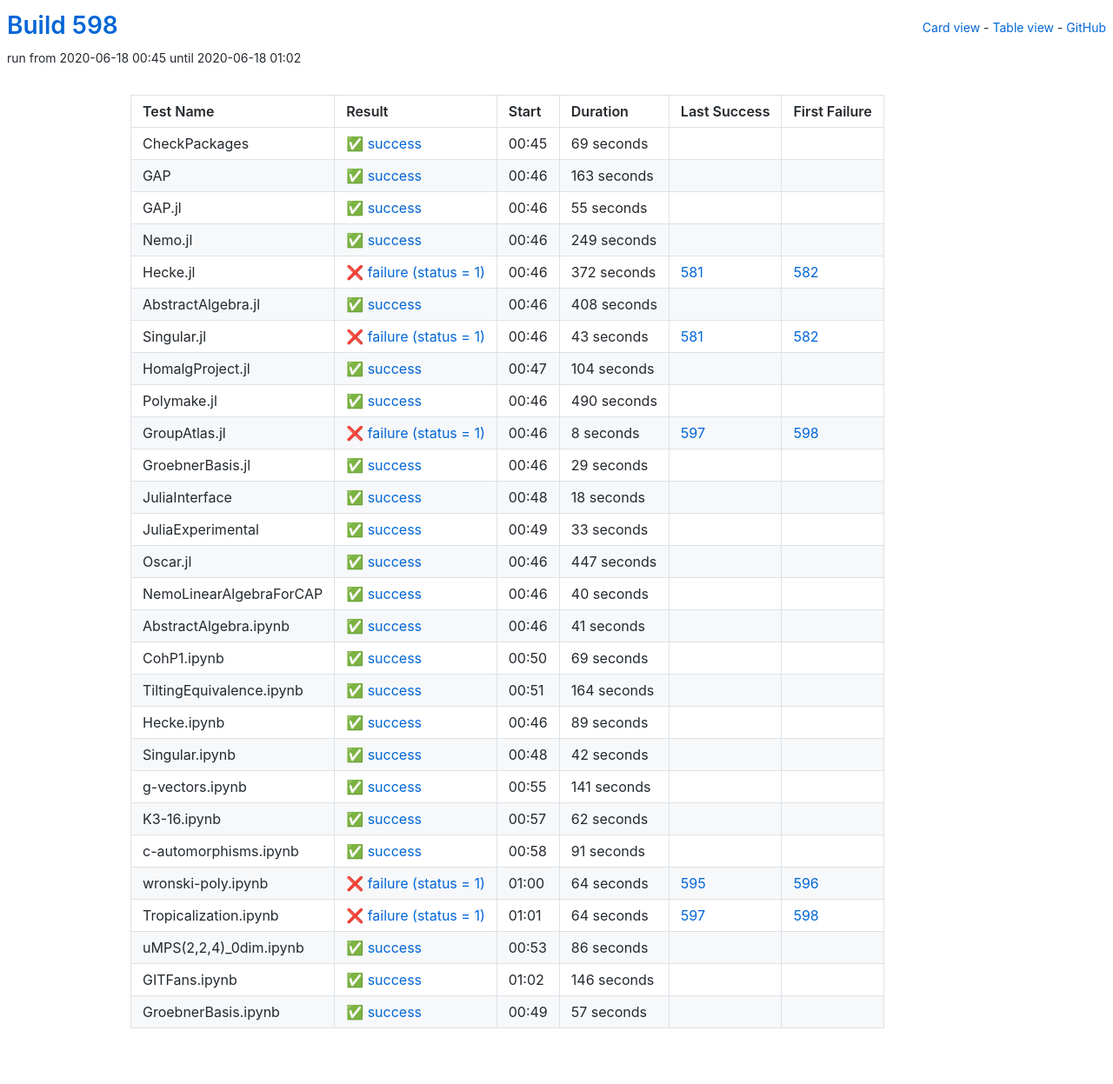
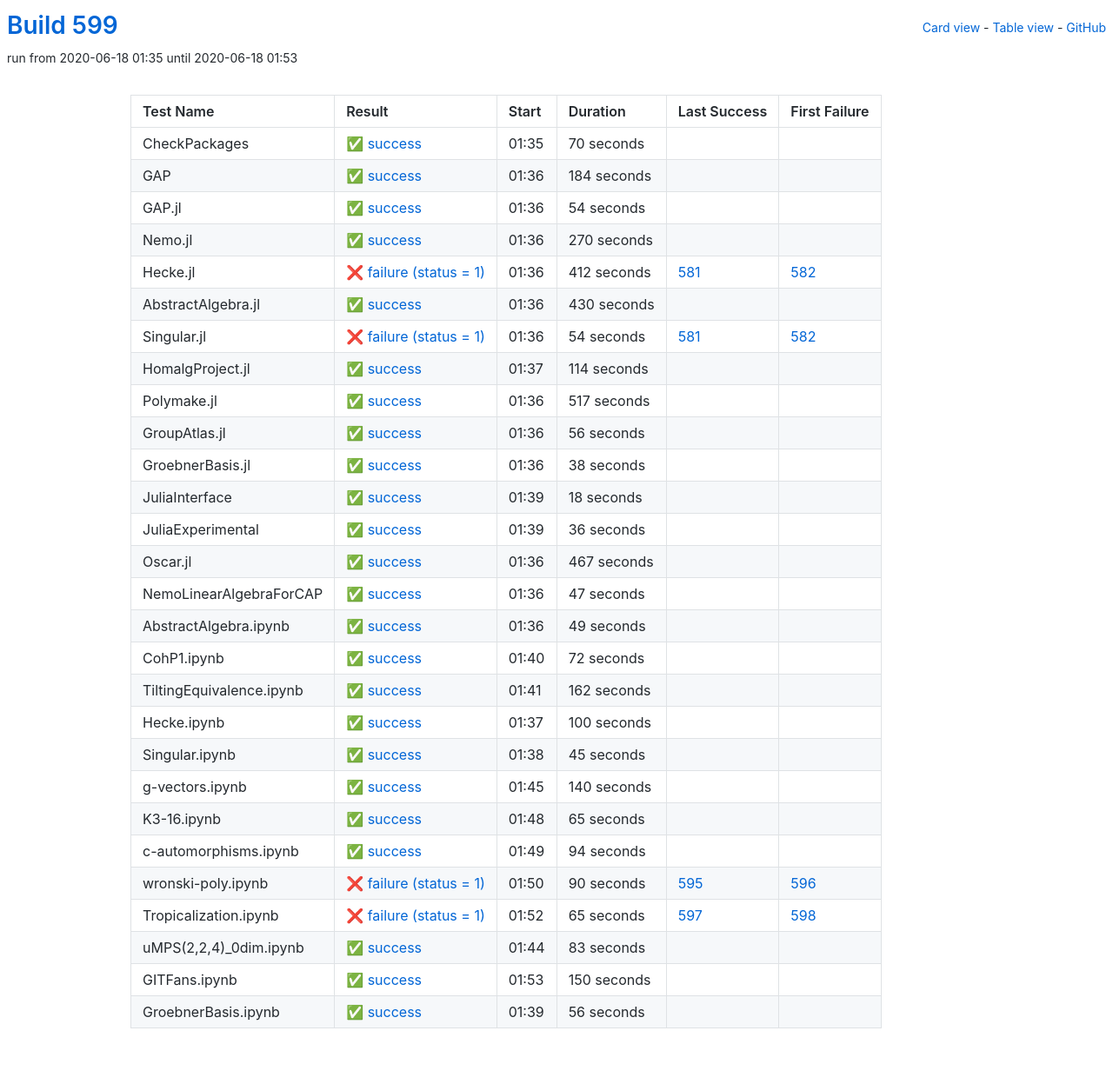
Before and after one commit to oscar-system/oscar-ci-status-1.4, a Jekyll site: the page built from table.html, in a window 1280 px wide. Shown: the whole page at 87% size. Built offline with Jekyll 4.4.1, drawn with Linux system fonts in a browser that asks for light colours.

Commit message:
Build #599

```diff
--- a/_data/ci.yml
+++ b/_data/ci.yml
@@ -1,6 +1,6 @@
 ---
-build: 598
-build_url: https://oscarci.mathematik.uni-kl.de/job/oscar-julia-1.4/598/
+build: 599
+build_url: https://oscarci.mathematik.uni-kl.de/job/oscar-julia-1.4/599/
 job: oscar-julia-1.4
 organization: oscar-system
 repo: oscar-ci-status-1.4
@@ -8,140 +8,140 @@ repourl: https://github.com/oscar-system/oscar-ci-status-1.4
 tests:
 - name: CheckPackages
   id: checkpackages
-  log: https://oscarci.mathematik.uni-kl.de/job/oscar-julia-1.4/598/artifact/logs/build-598/CheckPackages.log
-  start: 2020-06-18 00:45
+  log: https://oscarci.mathematik.uni-kl.de/job/oscar-julia-1.4/599/artifact/logs/build-599/CheckPackages.log
+  start: 2020-06-18 01:35
   success: true
   exitcode: 0
   status: success
-  duration: 69
+  duration: 70
   last_success: false
   last_success_url:
   first_failure: false
   first_failure_url:
 - name: GAP
   id: gap
-  log: https://oscarci.mathematik.uni-kl.de/job/oscar-julia-1.4/598/artifact/logs/build-598/GAP.log
-  start: 2020-06-18 00:46
+  log: https://oscarci.mathematik.uni-kl.de/job/oscar-julia-1.4/599/artifact/logs/build-599/GAP.log
+  start: 2020-06-18 01:36
   success: true
   exitcode: 0
   status: success
-  duration: 163
+  duration: 184
   last_success: false
   last_success_url:
   first_failure: false
   first_failure_url:
 - name: GAP.jl
   id: gap-jl
-  log: https://oscarci.mathematik.uni-kl.de/job/oscar-julia-1.4/598/artifact/logs/build-598/GAP.jl.log
-  start: 2020-06-18 00:46
+  log: https://oscarci.mathematik.uni-kl.de/job/oscar-julia-1.4/599/artifact/logs/build-599/GAP.jl.log
+  start: 2020-06-18 01:36
   success: true
   exitcode: 0
   status: success
-  duration: 55
+  duration: 54
   last_success: false
   last_success_url:
   first_failure: false
   first_failure_url:
 - name: Nemo.jl
   id: nemo-jl
-  log: https://oscarci.mathematik.uni-kl.de/job/oscar-julia-1.4/598/artifact/logs/build-598/Nemo.jl.log
-  start: 2020-06-18 00:46
+  log: https://oscarci.mathematik.uni-kl.de/job/oscar-julia-1.4/599/artifact/logs/build-599/Nemo.jl.log
+  start: 2020-06-18 01:36
   success: true
   exitcode: 0
   status: success
-  duration: 249
+  duration: 270
   last_success: false
   last_success_url:
   first_failure: false
   first_failure_url:
 - name: Hecke.jl
   id: hecke-jl
-  log: https://oscarci.mathematik.uni-kl.de/job/oscar-julia-1.4/598/artifact/logs/build-598/Hecke.jl.log
-  start: 2020-06-18 00:46
+  log: https://oscarci.mathematik.uni-kl.de/job/oscar-julia-1.4/599/artifact/logs/build-599/Hecke.jl.log
+  start: 2020-06-18 01:36
   success: false
   exitcode: 1
   status: failure
-  duration: 372
+  duration: 412
   last_success: 581
   last_success_url: https://oscarci.mathematik.uni-kl.de/job/oscar-julia-1.4/581/
   first_failure: 582
   first_failure_url: https://oscarci.mathematik.uni-kl.de/job/oscar-julia-1.4/582/
 - name: AbstractAlgebra.jl
   id: abstractalgebra-jl
-  log: https://oscarci.mathematik.uni-kl.de/job/oscar-julia-1.4/598/artifact/logs/build-598/AbstractAlgebra.jl.log
-  start: 2020-06-18 00:46
+  log: https://oscarci.mathematik.uni-kl.de/job/oscar-julia-1.4/599/artifact/logs/build-599/AbstractAlgebra.jl.log
+  start: 2020-06-18 01:36
   success: true
   exitcode: 0
   status: success
-  duration: 408
+  duration: 430
   last_success: false
   last_success_url:
   first_failure: false
   first_failure_url:
 - name: Singular.jl
   id: singular-jl
-  log: https://oscarci.mathematik.uni-kl.de/job/oscar-julia-1.4/598/artifact/logs/build-598/Singular.jl.log
-  start: 2020-06-18 00:46
+  log: https://oscarci.mathematik.uni-kl.de/job/oscar-julia-1.4/599/artifact/logs/build-599/Singular.jl.log
+  start: 2020-06-18 01:36
   success: false
   exitcode: 1
   status: failure
-  duration: 43
+  duration: 54
   last_success: 581
   last_success_url: https://oscarci.mathematik.uni-kl.de/job/oscar-julia-1.4/581/
   first_failure: 582
   first_failure_url: https://oscarci.mathematik.uni-kl.de/job/oscar-julia-1.4/582/
 - name: HomalgProject.jl
   id: homalgproject-jl
-  log: https://oscarci.mathematik.uni-kl.de/job/oscar-julia-1.4/598/artifact/logs/build-598/HomalgProject.jl.log
-  start: 2020-06-18 00:47
+  log: https://oscarci.mathematik.uni-kl.de/job/oscar-julia-1.4/599/artifact/logs/build-599/HomalgProject.jl.log
+  start: 2020-06-18 01:37
   success: true
   exitcode: 0
   status: success
-  duration: 104
+  duration: 114
   last_success: false
   last_success_url:
   first_failure: false
   first_failure_url:
 - name: Polymake.jl
   id: polymake-jl
-  log: https://oscarci.mathematik.uni-kl.de/job/oscar-julia-1.4/598/artifact/logs/build-598/Polymake.jl.log
-  start: 2020-06-18 00:46
+  log: https://oscarci.mathematik.uni-kl.de/job/oscar-julia-1.4/599/artifact/logs/build-599/Polymake.jl.log
+  start: 2020-06-18 01:36
   success: true
   exitcode: 0
   status: success
-  duration: 490
+  duration: 517
   last_success: false
   last_success_url:
   first_failure: false
   first_failure_url:
 - name: GroupAtlas.jl
   id: groupatlas-jl
-  log: https://oscarci.mathematik.uni-kl.de/job/oscar-julia-1.4/598/artifact/logs/build-598/GroupAtlas.jl.log
-  start: 2020-06-18 00:46
-  success: false
-  exitcode: 1
-  status: failure
-  duration: 8
-  last_success: 597
-  last_success_url: https://oscarci.mathematik.uni-kl.de/job/oscar-julia-1.4/597/
-  first_failure: 598
-  first_failure_url: https://oscarci.mathematik.uni-kl.de/job/oscar-julia-1.4/598/
-- name: GroebnerBasis.jl
-  id: groebnerbasis-jl
-  log: https://oscarci.mathematik.uni-kl.de/job/oscar-julia-1.4/598/artifact/logs/build-598/GroebnerBasis.jl.log
-  start: 2020-06-18 00:46
+  log: https://oscarci.mathematik.uni-kl.de/job/oscar-julia-1.4/599/artifact/logs/build-599/GroupAtlas.jl.log
+  start: 2020-06-18 01:36
   success: true
   exitcode: 0
   status: success
-  duration: 29
+  duration: 56
+  last_success: false
+  last_success_url:
+  first_failure: false
+  first_failure_url:
+- name: GroebnerBasis.jl
+  id: groebnerbasis-jl
+  log: https://oscarci.mathematik.uni-kl.de/job/oscar-julia-1.4/599/artifact/logs/build-599/GroebnerBasis.jl.log
+  start: 2020-06-18 01:36
+  success: true
+  exitcode: 0
+  status: success
+  duration: 38
   last_success: false
   last_success_url:
   first_failure: false
   first_failure_url:
 - name: JuliaInterface
   id: juliainterface
-  log: https://oscarci.mathematik.uni-kl.de/job/oscar-julia-1.4/598/artifact/logs/build-598/JuliaInterface.log
-  start: 2020-06-18 00:48
+  log: https://oscarci.mathematik.uni-kl.de/job/oscar-julia-1.4/599/artifact/logs/build-599/JuliaInterface.log
+  start: 2020-06-18 01:39
   success: true
   exitcode: 0
   status: success
@@ -152,192 +152,192 @@ tests:
   first_failure_url:
 - name: JuliaExperimental
   id: juliaexperimental
-  log: https://oscarci.mathematik.uni-kl.de/job/oscar-julia-1.4/598/artifact/logs/build-598/JuliaExperimental.log
-  start: 2020-06-18 00:49
+  log: https://oscarci.mathematik.uni-kl.de/job/oscar-julia-1.4/599/artifact/logs/build-599/JuliaExperimental.log
+  start: 2020-06-18 01:39
   success: true
   exitcode: 0
   status: success
-  duration: 33
+  duration: 36
   last_success: false
   last_success_url:
   first_failure: false
   first_failure_url:
 - name: Oscar.jl
   id: oscar-jl
-  log: https://oscarci.mathematik.uni-kl.de/job/oscar-julia-1.4/598/artifact/logs/build-598/Oscar.jl.log
-  start: 2020-06-18 00:46
+  log: https://oscarci.mathematik.uni-kl.de/job/oscar-julia-1.4/599/artifact/logs/build-599/Oscar.jl.log
+  start: 2020-06-18 01:36
   success: true
   exitcode: 0
   status: success
-  duration: 447
+  duration: 467
   last_success: false
   last_success_url:
   first_failure: false
   first_failure_url:
 - name: NemoLinearAlgebraForCAP
   id: nemolinearalgebraforcap
-  log: https://oscarci.mathematik.uni-kl.de/job/oscar-julia-1.4/598/artifact/logs/build-598/NemoLinearAlgebraForCAP.log
-  start: 2020-06-18 00:46
+  log: https://oscarci.mathematik.uni-kl.de/job/oscar-julia-1.4/599/artifact/logs/build-599/NemoLinearAlgebraForCAP.log
+  start: 2020-06-18 01:36
   success: true
   exitcode: 0
   status: success
-  duration: 40
+  duration: 47
   last_success: false
   last_success_url:
   first_failure: false
   first_failure_url:
 - name: AbstractAlgebra.ipynb
   id: abstractalgebra-ipynb
-  log: https://oscarci.mathematik.uni-kl.de/job/oscar-julia-1.4/598/artifact/logs/build-598/AbstractAlgebra.ipynb.log
-  start: 2020-06-18 00:46
+  log: https://oscarci.mathematik.uni-kl.de/job/oscar-julia-1.4/599/artifact/logs/build-599/AbstractAlgebra.ipynb.log
+  start: 2020-06-18 01:36
   success: true
   exitcode: 0
   status: success
-  duration: 41
+  duration: 49
   last_success: false
   last_success_url:
   first_failure: false
   first_failure_url:
 - name: CohP1.ipynb
   id: cohp1-ipynb
-  log: https://oscarci.mathematik.uni-kl.de/job/oscar-julia-1.4/598/artifact/logs/build-598/CohP1.ipynb.log
-  start: 2020-06-18 00:50
+  log: https://oscarci.mathematik.uni-kl.de/job/oscar-julia-1.4/599/artifact/logs/build-599/CohP1.ipynb.log
+  start: 2020-06-18 01:40
   success: true
   exitcode: 0
   status: success
-  duration: 69
+  duration: 72
   last_success: false
   last_success_url:
   first_failure: false
   first_failure_url:
 - name: TiltingEquivalence.ipynb
   id: tiltingequivalence-ipynb
-  log: https://oscarci.mathematik.uni-kl.de/job/oscar-julia-1.4/598/artifact/logs/build-598/TiltingEquivalence.ipynb.log
-  start: 2020-06-18 00:51
+  log: https://oscarci.mathematik.uni-kl.de/job/oscar-julia-1.4/599/artifact/logs/build-599/TiltingEquivalence.ipynb.log
+  start: 2020-06-18 01:41
   success: true
   exitcode: 0
   status: success
-  duration: 164
+  duration: 162
   last_success: false
   last_success_url:
   first_failure: false
   first_failure_url:
 - name: Hecke.ipynb
   id: hecke-ipynb
-  log: https://oscarci.mathematik.uni-kl.de/job/oscar-julia-1.4/598/artifact/logs/build-598/Hecke.ipynb.log
-  start: 2020-06-18 00:46
+  log: https://oscarci.mathematik.uni-kl.de/job/oscar-julia-1.4/599/artifact/logs/build-599/Hecke.ipynb.log
+  start: 2020-06-18 01:37
   success: true
   exitcode: 0
   status: success
-  duration: 89
+  duration: 100
   last_success: false
   last_success_url:
   first_failure: false
   first_failure_url:
 - name: Singular.ipynb
   id: singular-ipynb
-  log: https://oscarci.mathematik.uni-kl.de/job/oscar-julia-1.4/598/artifact/logs/build-598/Singular.ipynb.log
-  start: 2020-06-18 00:48
+  log: https://oscarci.mathematik.uni-kl.de/job/oscar-julia-1.4/599/artifact/logs/build-599/Singular.ipynb.log
+  start: 2020-06-18 01:38
   success: true
   exitcode: 0
   status: success
-  duration: 42
+  duration: 45
   last_success: false
   last_success_url:
   first_failure: false
   first_failure_url:
 - name: g-vectors.ipynb
   id: g-vectors-ipynb
-  log: https://oscarci.mathematik.uni-kl.de/job/oscar-julia-1.4/598/artifact/logs/build-598/g-vectors.ipynb.log
-  start: 2020-06-18 00:55
+  log: https://oscarci.mathematik.uni-kl.de/job/oscar-julia-1.4/599/artifact/logs/build-599/g-vectors.ipynb.log
+  start: 2020-06-18 01:45
   success: true
   exitcode: 0
   status: success
-  duration: 141
+  duration: 140
   last_success: false
   last_success_url:
   first_failure: false
   first_failure_url:
 - name: K3-16.ipynb
   id: k3-16-ipynb
-  log: https://oscarci.mathematik.uni-kl.de/job/oscar-julia-1.4/598/artifact/logs/build-598/K3-16.ipynb.log
-  start: 2020-06-18 00:57
+  log: https://oscarci.mathematik.uni-kl.de/job/oscar-julia-1.4/599/artifact/logs/build-599/K3-16.ipynb.log
+  start: 2020-06-18 01:48
   success: true
   exitcode: 0
   status: success
-  duration: 62
+  duration: 65
   last_success: false
   last_success_url:
   first_failure: false
   first_failure_url:
 - name: c-automorphisms.ipynb
   id: c-automorphisms-ipynb
-  log: https://oscarci.mathematik.uni-kl.de/job/oscar-julia-1.4/598/artifact/logs/build-598/c-automorphisms.ipynb.log
-  start: 2020-06-18 00:58
+  log: https://oscarci.mathematik.uni-kl.de/job/oscar-julia-1.4/599/artifact/logs/build-599/c-automorphisms.ipynb.log
+  start: 2020-06-18 01:49
   success: true
   exitcode: 0
   status: success
-  duration: 91
+  duration: 94
   last_success: false
   last_success_url:
   first_failure: false
   first_failure_url:
 - name: wronski-poly.ipynb
   id: wronski-poly-ipynb
-  log: https://oscarci.mathematik.uni-kl.de/job/oscar-julia-1.4/598/artifact/logs/build-598/wronski-poly.ipynb.log
-  start: 2020-06-18 01:00
+  log: https://oscarci.mathematik.uni-kl.de/job/oscar-julia-1.4/599/artifact/logs/build-599/wronski-poly.ipynb.log
+  start: 2020-06-18 01:50
   success: false
   exitcode: 1
   status: failure
-  duration: 64
+  duration: 90
   last_success: 595
   last_success_url: https://oscarci.mathematik.uni-kl.de/job/oscar-julia-1.4/595/
   first_failure: 596
   first_failure_url: https://oscarci.mathematik.uni-kl.de/job/oscar-julia-1.4/596/
 - name: Tropicalization.ipynb
   id: tropicalization-ipynb
-  log: https://oscarci.mathematik.uni-kl.de/job/oscar-julia-1.4/598/artifact/logs/build-598/Tropicalization.ipynb.log
-  start: 2020-06-18 01:01
+  log: https://oscarci.mathematik.uni-kl.de/job/oscar-julia-1.4/599/artifact/logs/build-599/Tropicalization.ipynb.log
+  start: 2020-06-18 01:52
   success: false
   exitcode: 1
   status: failure
-  duration: 64
+  duration: 65
   last_success: 597
   last_success_url: https://oscarci.mathematik.uni-kl.de/job/oscar-julia-1.4/597/
   first_failure: 598
   first_failure_url: https://oscarci.mathematik.uni-kl.de/job/oscar-julia-1.4/598/
 - name: uMPS(2,2,4)_0dim.ipynb
   id: umps-2-2-4-0dim-ipynb
-  log: https://oscarci.mathematik.uni-kl.de/job/oscar-julia-1.4/598/artifact/logs/build-598/uMPS-2-2-4-_0dim.ipynb.log
-  start: 2020-06-18 00:53
+  log: https://oscarci.mathematik.uni-kl.de/job/oscar-julia-1.4/599/artifact/logs/build-599/uMPS-2-2-4-_0dim.ipynb.log
+  start: 2020-06-18 01:44
   success: true
   exitcode: 0
   status: success
-  duration: 86
+  duration: 83
   last_success: false
   last_success_url:
   first_failure: false
   first_failure_url:
 - name: GITFans.ipynb
   id: gitfans-ipynb
-  log: https://oscarci.mathematik.uni-kl.de/job/oscar-julia-1.4/598/artifact/logs/build-598/GITFans.ipynb.log
-  start: 2020-06-18 01:02
+  log: https://oscarci.mathematik.uni-kl.de/job/oscar-julia-1.4/599/artifact/logs/build-599/GITFans.ipynb.log
+  start: 2020-06-18 01:53
   success: true
   exitcode: 0
   status: success
-  duration: 146
+  duration: 150
   last_success: false
   last_success_url:
   first_failure: false
   first_failure_url:
 - name: GroebnerBasis.ipynb
   id: groebnerbasis-ipynb
-  log: https://oscarci.mathematik.uni-kl.de/job/oscar-julia-1.4/598/artifact/logs/build-598/GroebnerBasis.ipynb.log
-  start: 2020-06-18 00:49
+  log: https://oscarci.mathematik.uni-kl.de/job/oscar-julia-1.4/599/artifact/logs/build-599/GroebnerBasis.ipynb.log
+  start: 2020-06-18 01:39
   success: true
   exitcode: 0
   status: success
-  duration: 57
+  duration: 56
   last_success: false
   last_success_url:
   first_failure: false
```
Also changed, not shown: README.md.
